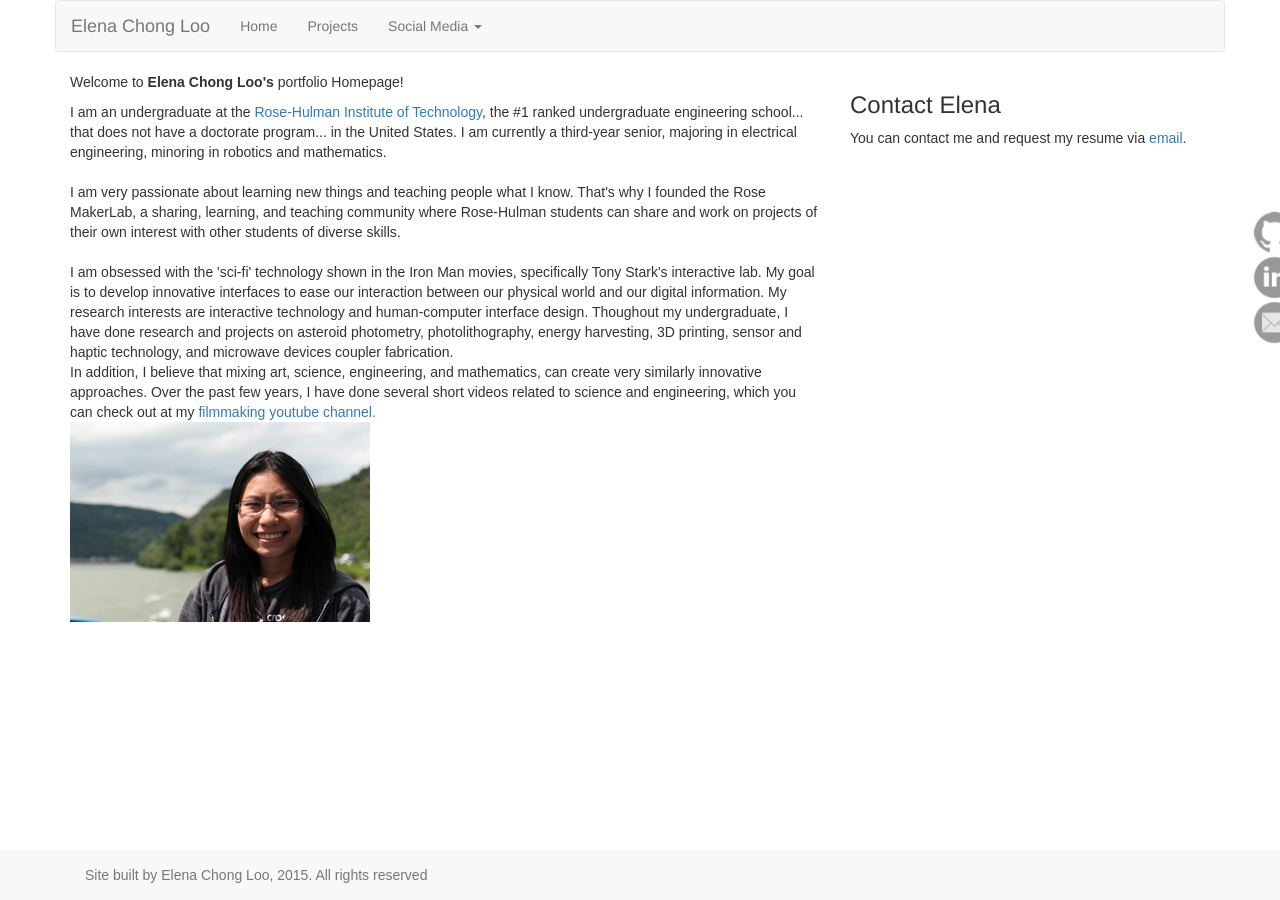
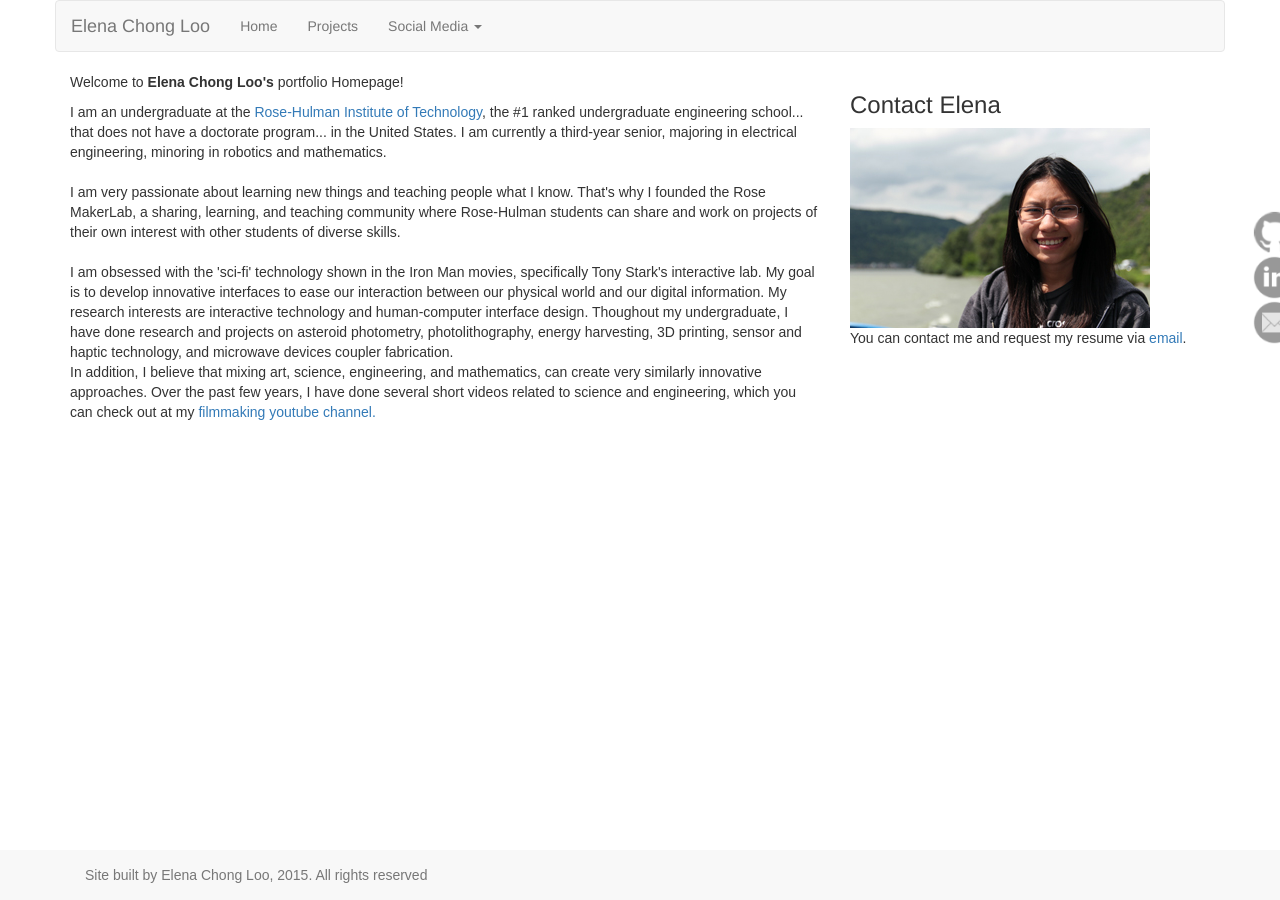
Before and after one commit to helenchg/elenachong.com, a Jekyll site: the page built from index.html, in a window 1280 px wide. Built offline with Jekyll 4.4.1, drawn with Linux system fonts in a browser that asks for light colours; nearby versions of some CDN libraries.

Commit message:
changed image location

```diff
--- a/index.html
+++ b/index.html
@@ -18,7 +18,7 @@ title: Elena Chong Loo
 
 
                     <br>
-                    <img class="img-responsive" src ="/img/profile2.jpg"><br></p>
+                    </p>
 
 
 
@@ -29,6 +29,7 @@ title: Elena Chong Loo
             <!-- contact me -->
                 <div class= "col-md-4">
                     <h3> Contact Elena</h3>
+                    <img class="img-responsive" src ="/img/profile2.jpg">
                     <p>You can contact me and request my resume via <a href="mailto:chonge@rose-hulman.edu">email</a>.</p>
                 </div>
 
```
